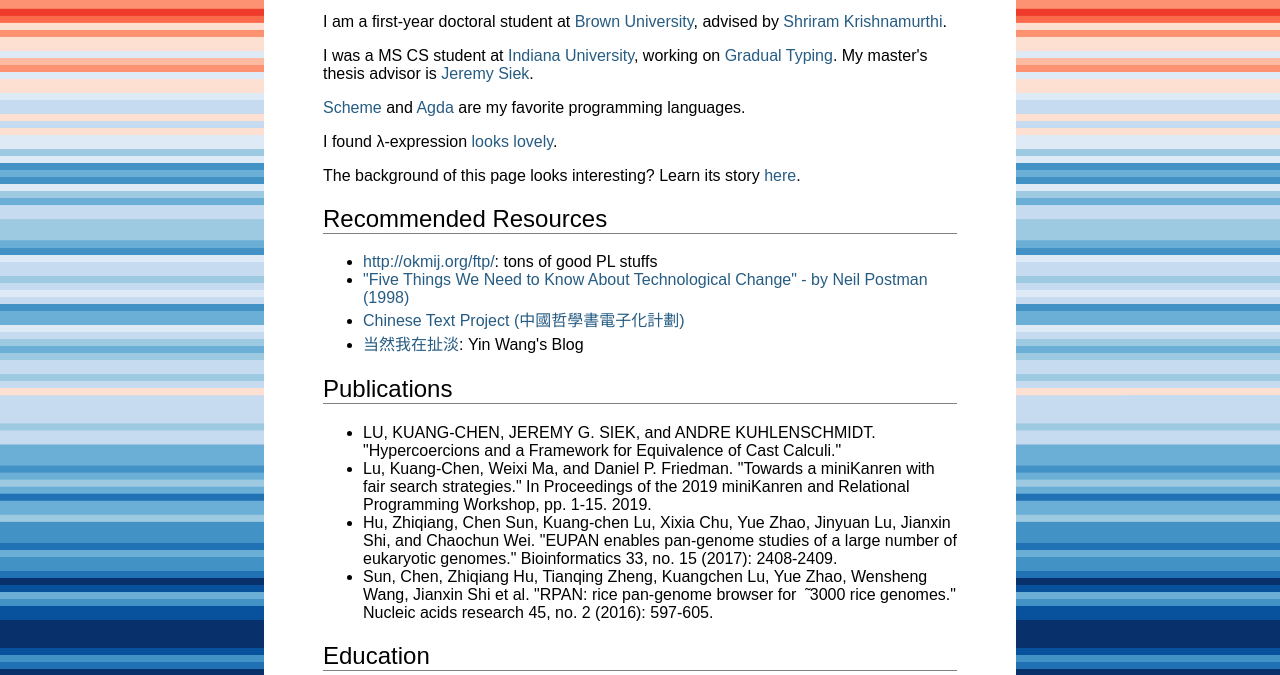
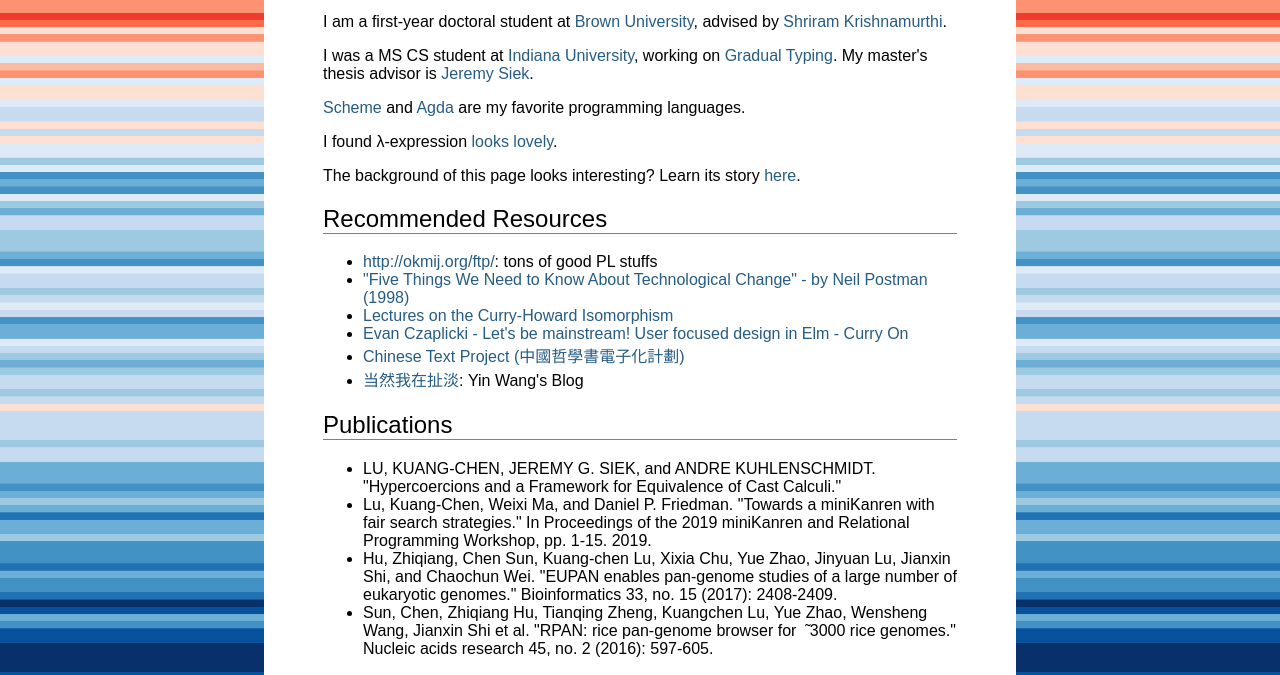
Before and after one commit to LuKuangChen/lukuangchen.github.io, a plain HTML site: page index.html in a window 1280 px wide. Shown: the part 125-800 px from the top of the page. Drawn offline with Linux system fonts and the light colour scheme.

Commit message:
add Evan's talk

```diff
--- a/index.html
+++ b/index.html
@@ -36,6 +36,8 @@
   <ul>
     <li><a href="http://okmij.org/ftp/">http://okmij.org/ftp/</a>: tons of good PL stuffs</li>
     <li><a href="https://samim.io/p/2019-12-16-five-things-we-need-to-know-about-technological-change/">"Five Things We Need to Know About Technological Change" - by Neil Postman (1998)</a></li>
+    <li><a href="https://disi.unitn.it/~bernardi/RSISE11/Papers/curry-howard.pdf">Lectures on the Curry-Howard Isomorphism</a></li>
+    <li><a href="https://www.youtube.com/watch?v=oYk8CKH7OhE">Evan Czaplicki - Let's be mainstream! User focused design in Elm - Curry On</a></li>
     <li><a href="https://ctext.org/">Chinese Text Project (中國哲學書電子化計劃)</a></li>
     <li><a href="http://www.yinwang.org/">当然我在扯淡</a>: Yin Wang's Blog</li>
   </ul>
```
